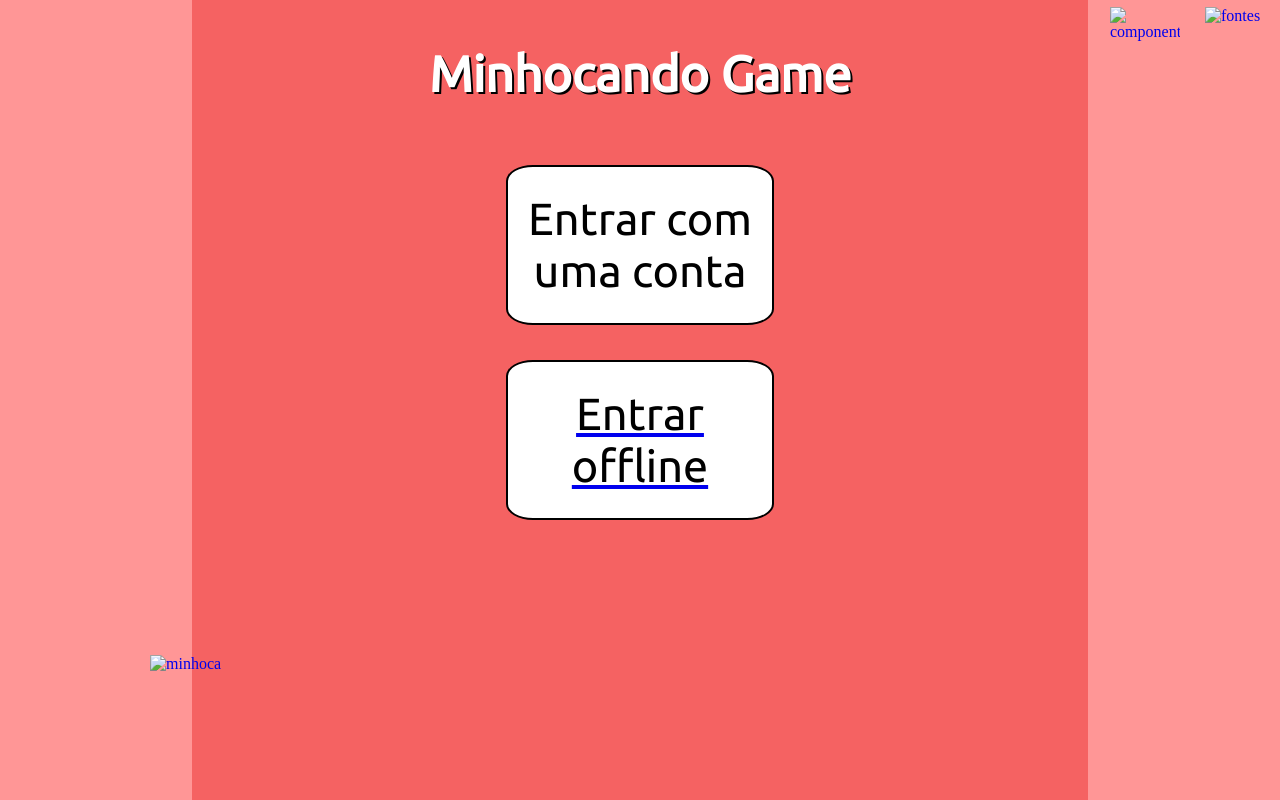
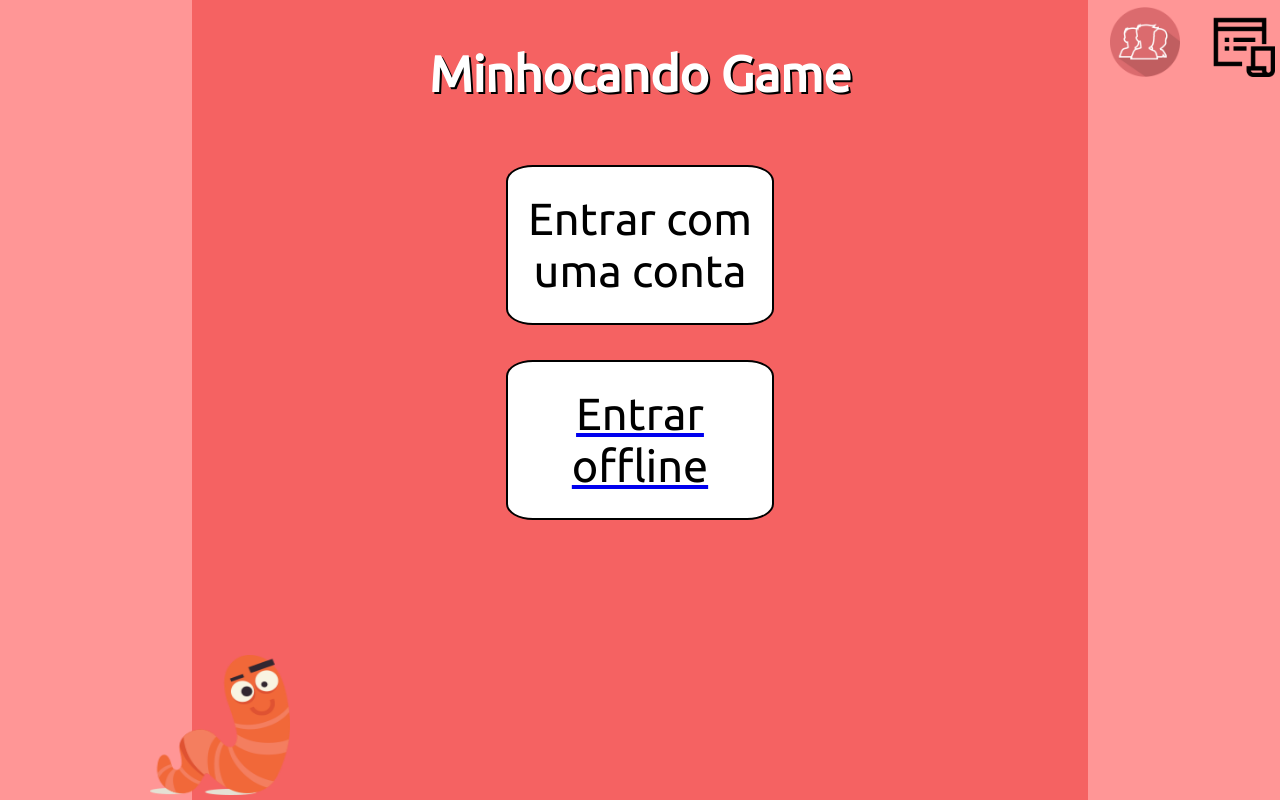
Before and after one commit to matheus-g-couto/cobrinha, a plain HTML site: page index.html in a window 1280 px wide. Drawn offline with Linux system fonts and the light colour scheme.

Commit message:
Update index.html

```diff
--- a/index.html
+++ b/index.html
@@ -4,7 +4,7 @@
     <meta charset="utf-8">
     <link rel="stylesheet" href="index-css.css">
     <title>Minhocando</title>
-    <link rel="icon" href="minhoca-png-2.png" type="imagem/gif">
+    <link rel="icon" href="Imagens/minhoca-png-2.png" type="imagem/gif">
   </head>
   <body class="fundo">
     <div class="central">
@@ -12,14 +12,14 @@
       <button type="button" class="botao-index" id="abrir-modal">Entrar com uma conta</button>
       <a href="http://www.allposters.com.br/-sp/Led-Zeppelin-Icarus-1975-posters_i10467198_.htm"><button type="button" class="botao-index">Entrar offline</button></a>
     </div>
-    <a href="https://www.google.com.br/url?sa=i&rct=j&q=&esrc=s&source=images&cd=&cad=rja&uact=8&ved=2ahUKEwjr7sO6iq3dAhXFnJAKHakbAv0QjRx6BAgBEAU&url=https%3A%2F%2Fwww.youtube.com%2Fwatch%3Fv%3DniD-bDNPx4w&psig=AOvVaw0saAzJLDssrbkdpy1QA1hr&ust=1536553619937634"><img  class="minhoca" src="minhoca-png-2.png" alt="minhoca" width="140px" height="140px"></a>
-    <a href="http://www.allposters.com.br/-sp/Led-Zeppelin-Icarus-1975-posters_i10467198_.htm"><img  class="componentes" src="property-script.png" alt="fontes" width="70px" height="70px"></a>
-    <a href="http://www.allposters.com.br/-sp/Led-Zeppelin-Icarus-1975-posters_i10467198_.htm"><img  class="fontes" src="group.png" alt="componentes" width="70px" height="70px"></a>
+    <img  class="minhoca" src="Imagens/minhoca-png-2.png" alt="minhoca" width="140px" height="140px">
+    <a href="http://www.allposters.com.br/-sp/Led-Zeppelin-Icarus-1975-posters_i10467198_.htm"><img  class="componentes" src="Imagens/property-script.png" alt="fontes" width="70px" height="70px"></a>
+    <a href="http://www.allposters.com.br/-sp/Led-Zeppelin-Icarus-1975-posters_i10467198_.htm"><img  class="fontes" src="Imagens/group.png" alt="componentes" width="70px" height="70px"></a>
     <div class="modal-mensagem">
       <div id="modal-dialogo">
         <div class="modal-conteudo">
           <div id="modal-cabeca">
-            <button type="button" class="closer" id="closer-X"><img src="x-1727490_960_720.png" alt="X" width="10px" height="10px"></button>
+            <button type="button" class="closer" id="closer-X"><img src="Imagens/x-1727490_960_720.png" alt="X" width="10px" height="10px"></button>
             <h3 id="modal-titulo">Login</h3>
           </div>
           <div id="modal-corpo">
```
